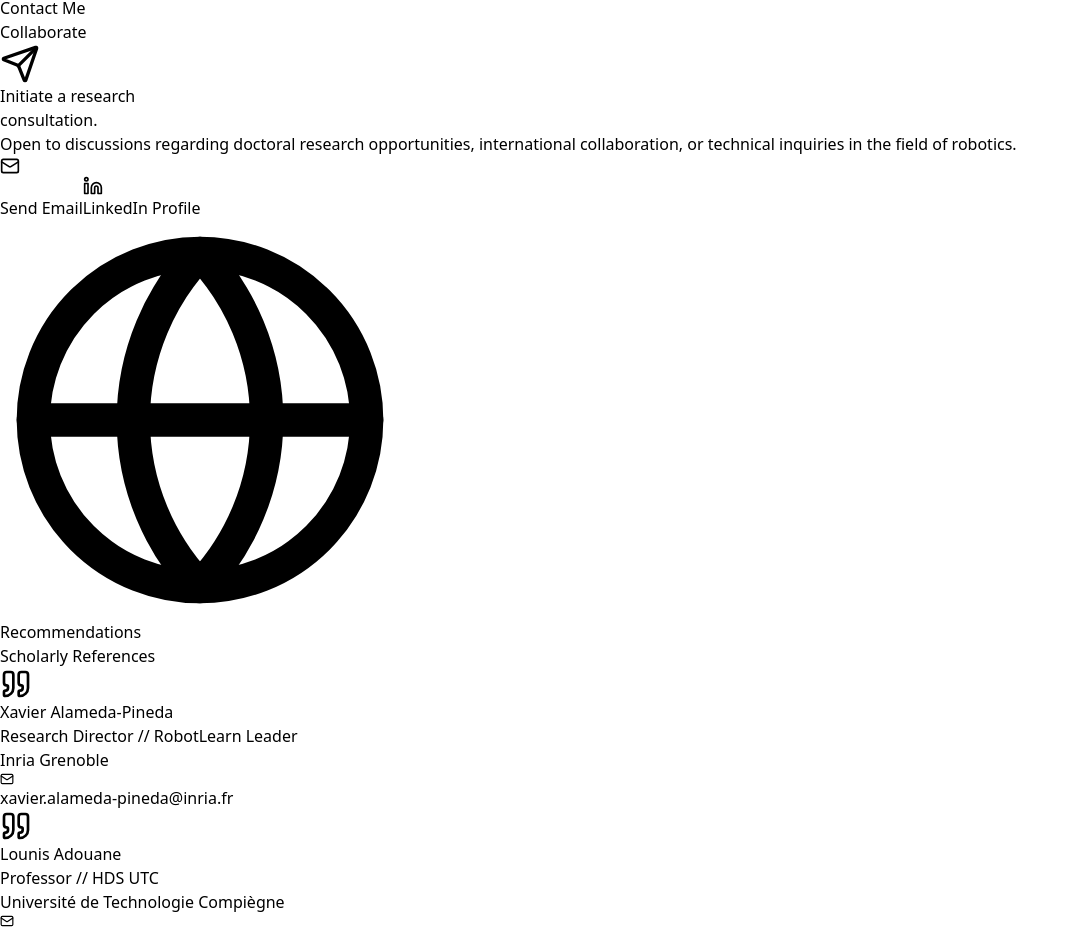
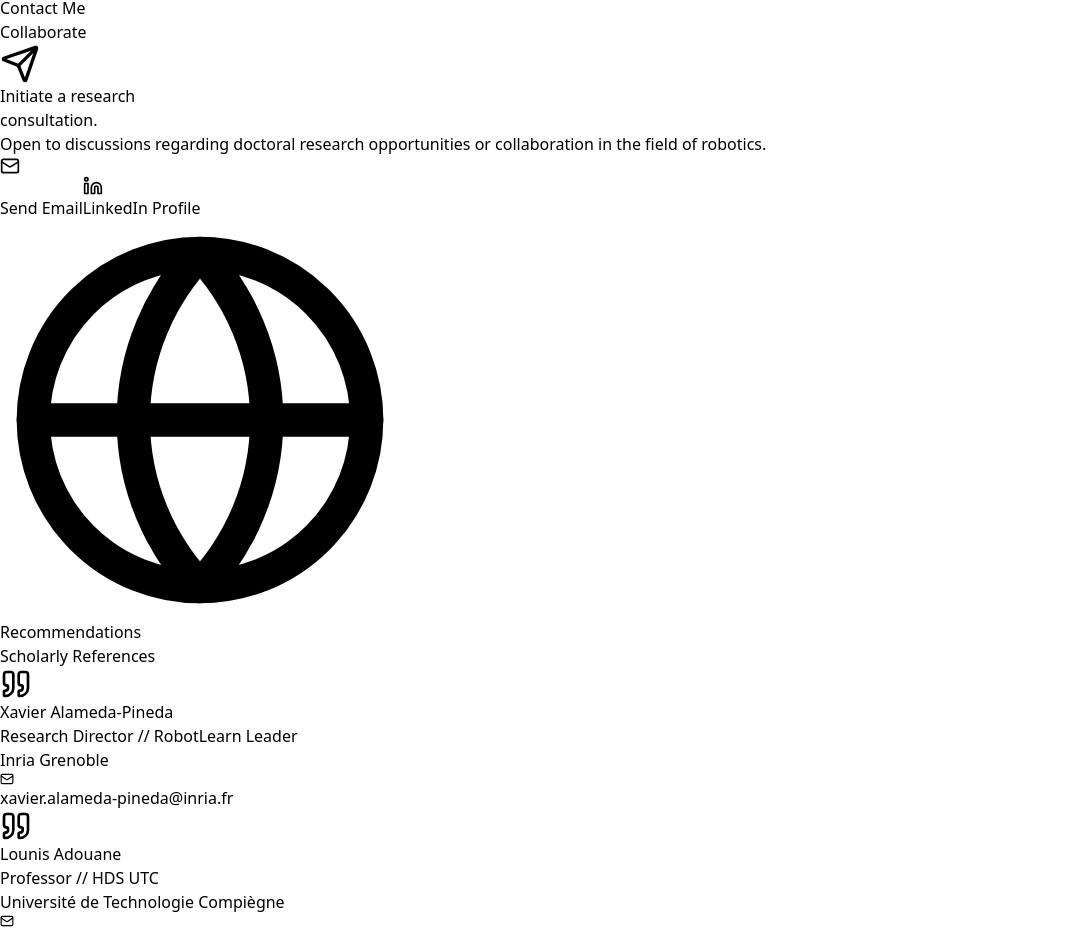
Before and after one commit to AhamedMd/ahamedmd.github.io, a React (Vite) app: page / in a window 1280 px wide. Shown: the part 3016-3945 px from the top of the page, without its empty margins (0-1078 px from the left). Built offline with nearby package versions, Linux system fonts and the light colour scheme.

Commit message:
feat: small corrections

```diff
--- a/src/App.jsx
+++ b/src/App.jsx
@@ -408,7 +408,7 @@ const App = () => {
               </div>
               <h3 className="text-4xl md:text-6xl font-black italic tracking-tighter">Initiate a research <br /><span className="text-sky-600">consultation</span>.</h3>
               <p className="text-xl text-slate-500 font-sans leading-relaxed italic">
-                Open to discussions regarding doctoral research opportunities, international collaboration, or technical inquiries in the field of robotics.
+                Open to discussions regarding doctoral research opportunities or collaboration in the field of robotics.
               </p>
               <div className="flex flex-col sm:flex-row items-center justify-center gap-6">
                 <a
```
